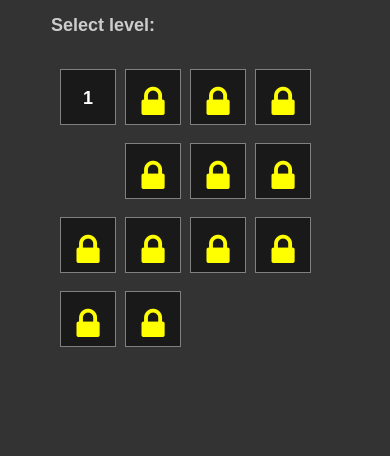
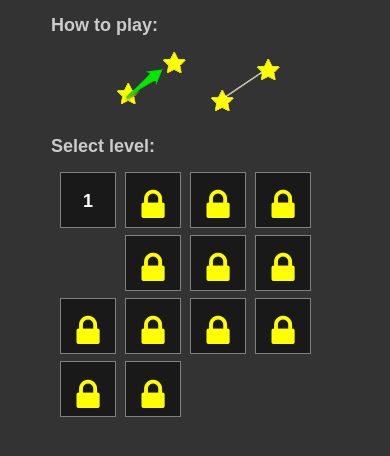
Before and after one commit to georgik/pf2014, a plain HTML site: page www/index.html in a window 390 px wide. Drawn offline with Linux system fonts and the light colour scheme.

Commit message:
add info graphics how to play

```diff
--- a/www/css/constellation.css
+++ b/www/css/constellation.css
@@ -155,7 +155,7 @@ i {
     font-weight: bold;
     color: white;
     margin-left: 0.5em;
-    margin-top: 1em;
+    margin-bottom: 0.4em;
     float: left;
     padding-top: 1em;
     cursor: pointer;
@@ -170,3 +170,8 @@ i {
 
 .clearfix{*zoom:1;}.clearfix:before,.clearfix:after{display:table;content:"";}
 .clearfix:after{clear:both;}
+
+#infoGraphics {
+    width: 100%;
+    text-align: center;
+}
--- a/www/index.html
+++ b/www/index.html
@@ -65,11 +65,16 @@
             </div>
 
             <div id="levelSelector" ng-show="isLevelSelectorVisible">
+                <h2>How to play:</h2>
+                <div id="infoGraphics">
+                    <img src="img/info.png"/>
+                </div>
                 <h2>Select level:</h2>
                 <div ng-repeat="level in levelLock" class="levelItem {{level.state}}">
                     <div ng-show="level.state == 'unlocked'" ng-click="startLevel($index)">{{level.text}}</div>
                     <div ng-show="level.state == 'locked'"><i class="fa fa-lock"></i></div>
                 </div>
+
 
                 <div class="clearfix"></div>
             </div>
```
Also changed, not shown: www/img/info.png (added).
